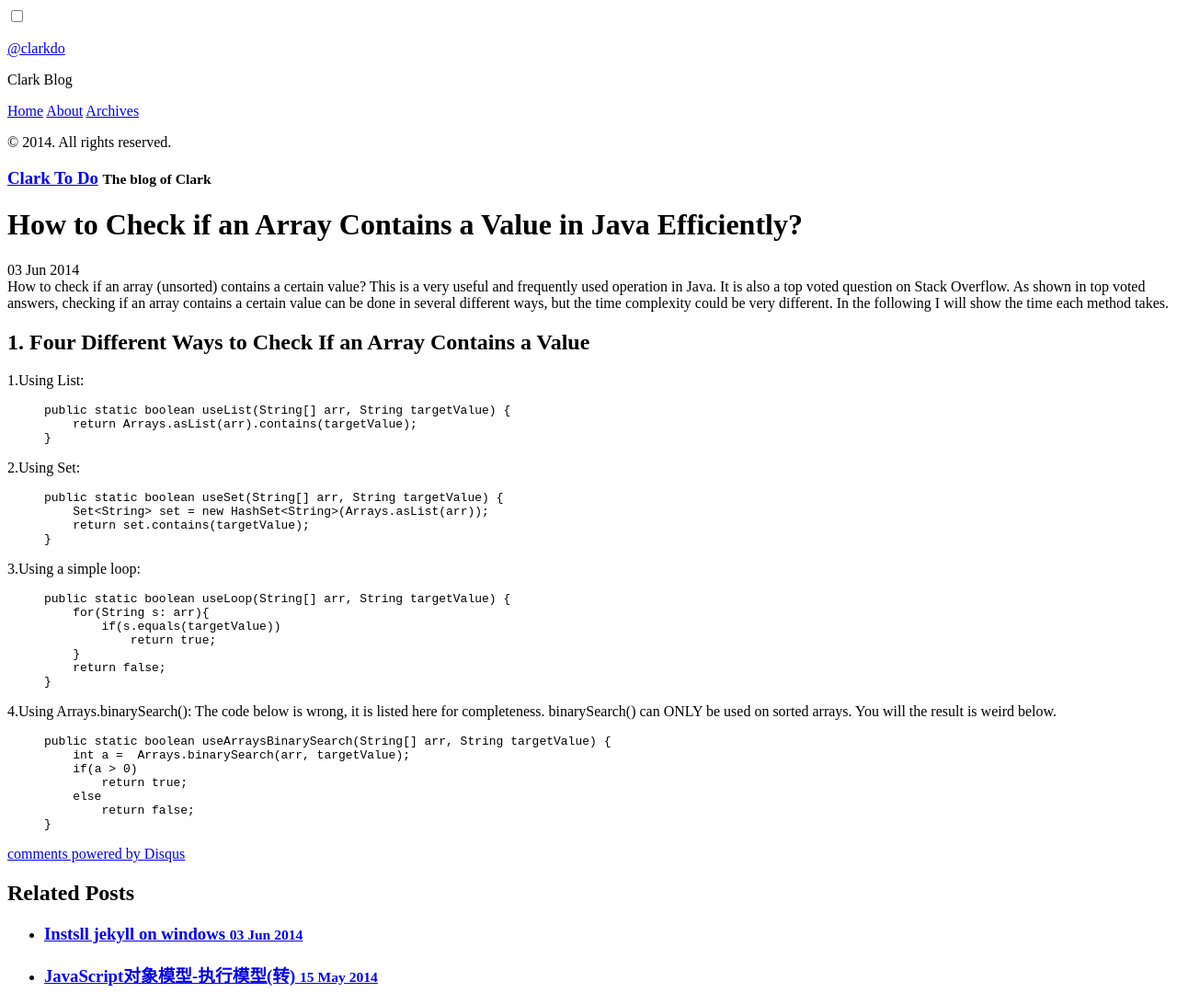
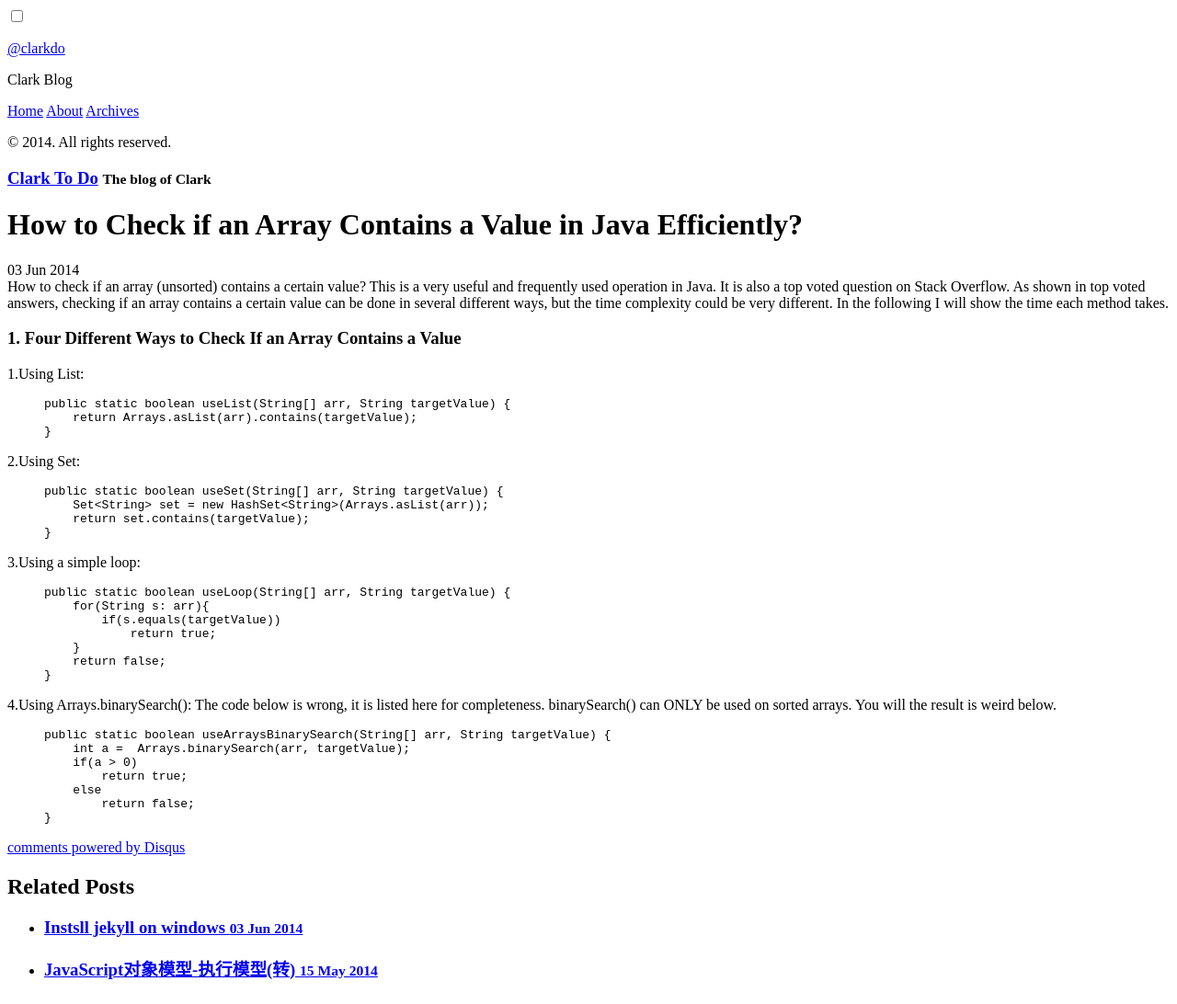
Before and after one commit to clarkdo/clarkdo.github.com, a Jekyll site: the page built from _posts/2014-06-03-how-to-check-array.md, in a window 1280 px wide. Shown: the whole page at 92% size. Built offline with Jekyll 4.4.1, drawn with Linux system fonts in a browser that asks for light colours; Markdown is read by kramdown in place of the engine named in the settings; comment, search, counter and statistics services are not loaded.

```diff
--- a/_posts/2014-06-03-how-to-check-array.md
+++ b/_posts/2014-06-03-how-to-check-array.md
@@ -6,16 +6,15 @@ comments: true
 <div class="message">
 How to check if an array (unsorted) contains a certain value? This is a very useful and frequently used operation in Java. It is also a top voted question on Stack Overflow. As shown in top voted answers, checking if an array contains a certain value can be done in several different ways, but the time complexity could be very different. In the following I will show the time each method takes.
 </div>
-##1. Four Different Ways to Check If an Array Contains a Value
-
-
-
+###1. Four Different Ways to Check If an Array Contains a Value
 1.Using List:
 {% highlight js %}
 public static boolean useList(String[] arr, String targetValue) {
     return Arrays.asList(arr).contains(targetValue);
 }
 {% endhighlight %}
+
+
 
 2.Using Set:
 {% highlight js %}
```
